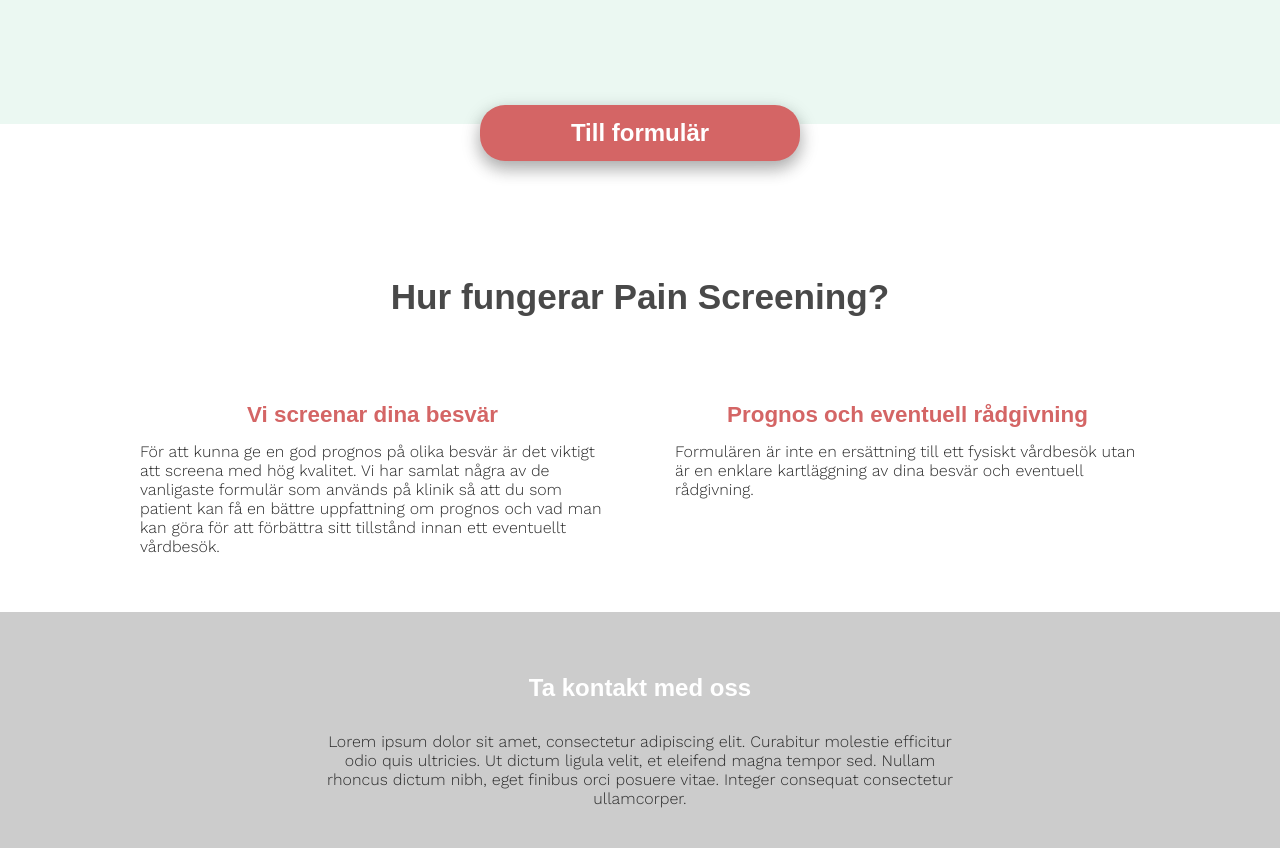
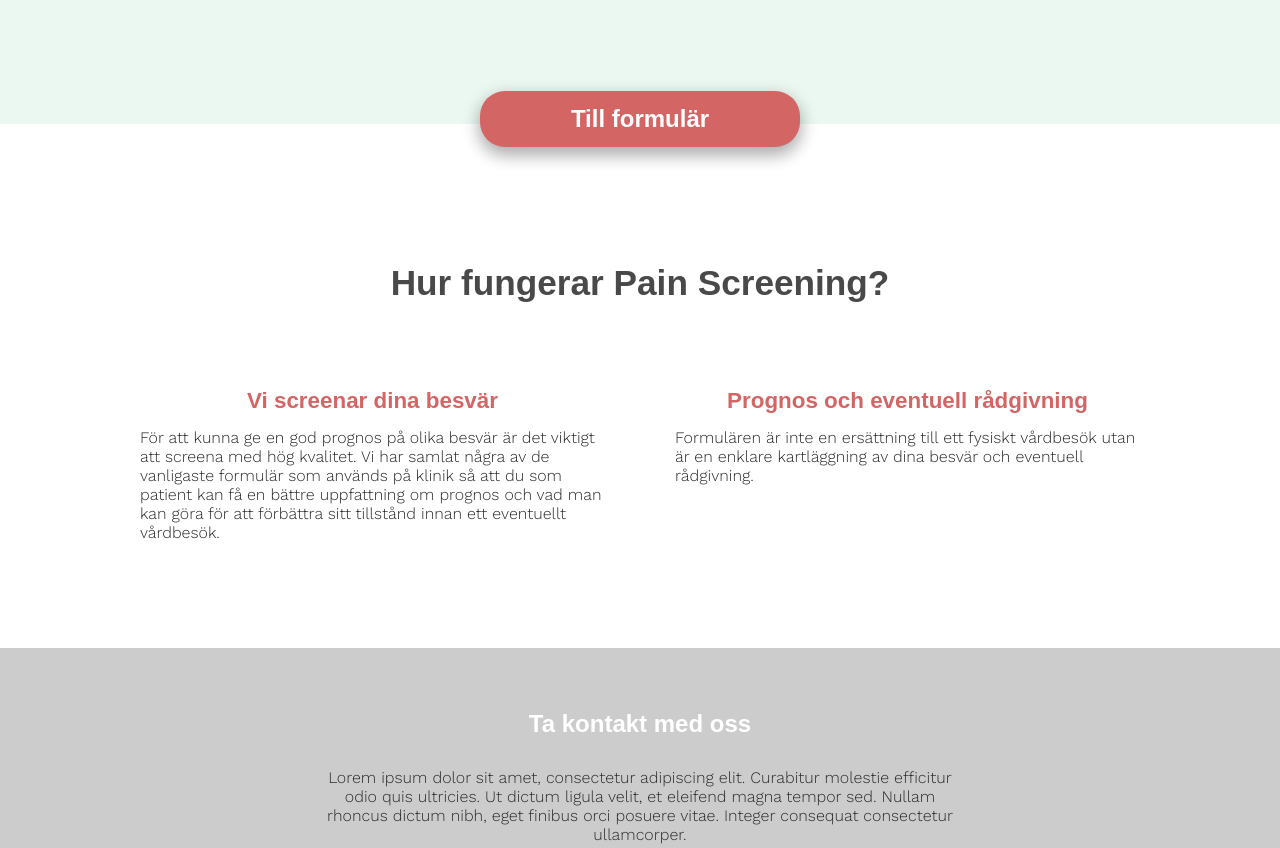
Before and after one commit to Vezzlan/PainScreener, a plain HTML site: page index.html in a window 1280 px wide. Shown: the part 420-1268 px from the top of the page. Drawn offline with nearby package versions, Linux system fonts and the light colour scheme.

Commit message:
fixing red button at start page

```diff
--- a/content.css
+++ b/content.css
@@ -132,6 +132,12 @@ ul.forms-display {
 .promo-stuff {
   background: var(--white);
   padding-top: 5%;
+  color: var(--black);
+}
+
+.promo-stuff-startpage {
+  background: var(--white);
+  padding: var(--three-pad);
   color: var(--black);
 }
 
--- a/index.html
+++ b/index.html
@@ -30,7 +30,7 @@
       </div>
     </section>
 
-    <section class="promo-stuff">
+    <section class="promo-stuff-startpage">
       <div class="middle-button">
         <a href="sbst.html">
           <div class="red-button-text">
```
